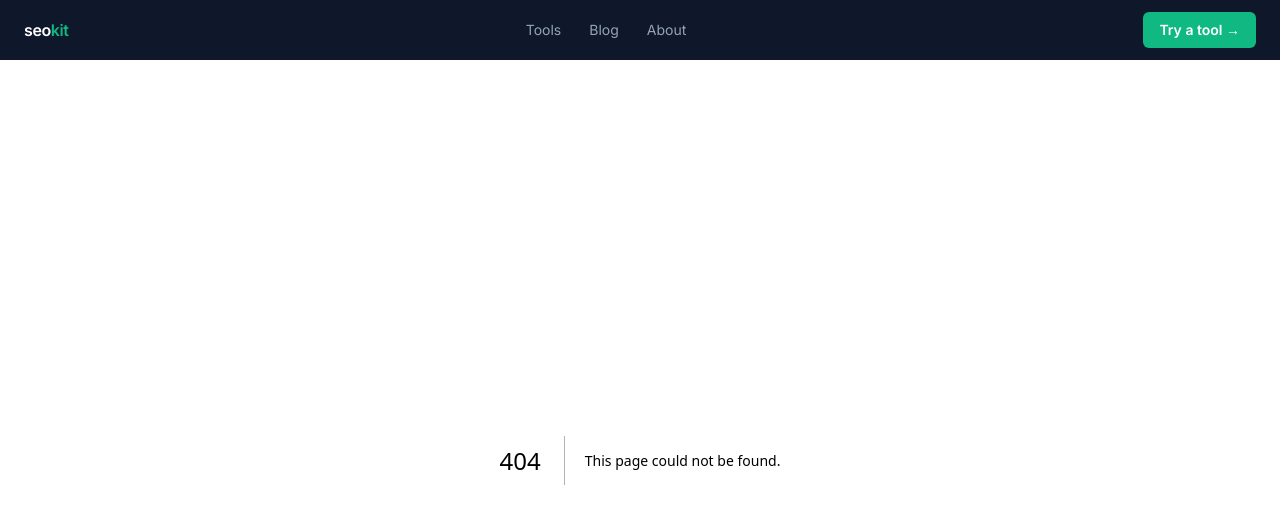
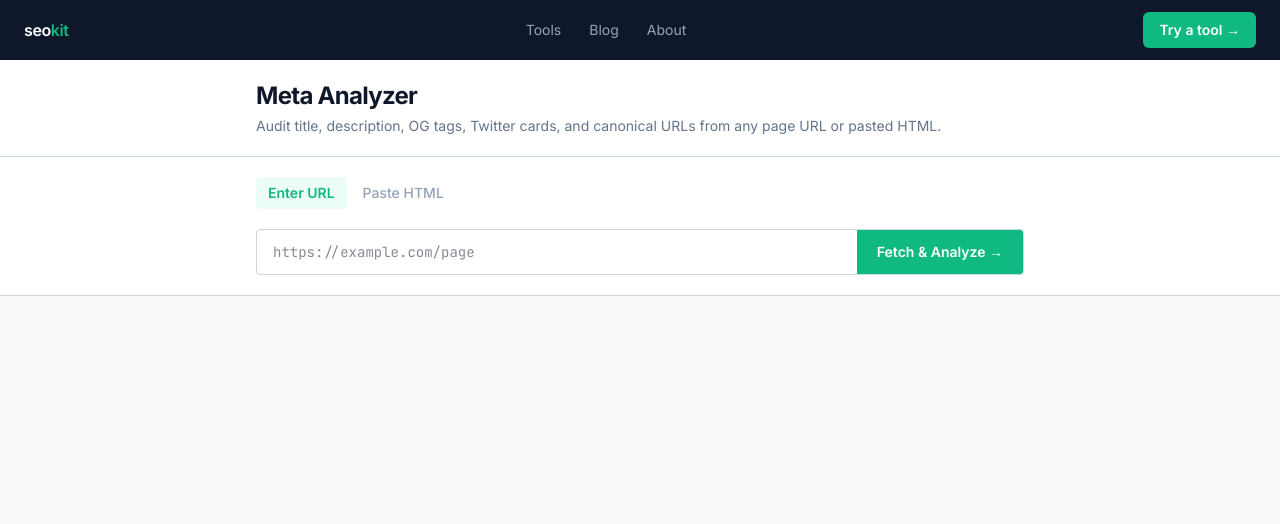
Before and after one commit to yarosheptab/seokit, a Next.js app: page /meta-analyzer in a window 1280 px wide. Before the commit this address had no page. Shown: the top 524 px of the page. Built offline with nearby package versions, Linux system fonts and the light colour scheme.

Commit message:
feat: task 6 - meta analyzer tool page

```diff
--- /dev/null
+++ b/app/meta-analyzer/page.tsx
@@ -0,0 +1,142 @@
+"use client";
+import { useState } from "react";
+import ToolLayout from "@/components/ToolLayout";
+import StatusBadge from "@/components/StatusBadge";
+import { parseMeta, MetaResult } from "@/lib/metaParser";
+
+const TABS = [
+  { key: "url", label: "Enter URL" },
+  { key: "html", label: "Paste HTML" },
+];
+
+export default function MetaAnalyzerPage() {
+  const [tab, setTab] = useState("url");
+  const [url, setUrl] = useState("");
+  const [html, setHtml] = useState("");
+  const [result, setResult] = useState<MetaResult | null>(null);
+  const [loading, setLoading] = useState(false);
+  const [error, setError] = useState("");
+
+  async function fetchAndAnalyze() {
+    if (!url) return;
+    setLoading(true); setError(""); setResult(null);
+    try {
+      const res = await fetch(`/api/fetch?url=${encodeURIComponent(url)}`);
+      if (!res.ok) {
+        const j = await res.json().catch(() => ({}));
+        setError(j.error ?? "Fetch failed");
+        return;
+      }
+      const text = await res.text();
+      setResult(parseMeta(text));
+    } catch {
+      setError("Network error");
+    } finally {
+      setLoading(false);
+    }
+  }
+
+  const inputArea = (
+    <>
+      {tab === "url" ? (
+        <div className="flex overflow-hidden rounded" style={{ border: "1px solid var(--border-2)" }}>
+          <input
+            type="url" value={url} onChange={(e) => setUrl(e.target.value)}
+            onKeyDown={(e) => e.key === "Enter" && fetchAndAnalyze()}
+            placeholder="https://example.com/page"
+            className="flex-1 px-4 py-3 text-sm outline-none bg-transparent"
+            style={{ fontFamily: "var(--font-mono)", color: "var(--fg)", minWidth: 0 }}
+          />
+          <button onClick={fetchAndAnalyze} disabled={loading}
+            className="px-5 py-3 text-sm font-semibold text-white"
+            style={{ background: "var(--accent)", border: "none", cursor: "pointer", whiteSpace: "nowrap" }}>
+            {loading ? "Fetching…" : "Fetch & Analyze →"}
+          </button>
+        </div>
+      ) : (
+        <div>
+          <textarea value={html} onChange={(e) => setHtml(e.target.value)}
+            placeholder="Paste full HTML or just <head> meta tags…" rows={6}
+            className="w-full rounded px-4 py-3 text-sm outline-none resize-y"
+            style={{ fontFamily: "var(--font-mono)", background: "var(--body-bg)", border: "1px solid var(--border-2)", color: "var(--fg)" }}
+          />
+          <div className="flex gap-2 mt-2">
+            <button onClick={() => { setError(""); setResult(parseMeta(html)); }}
+              disabled={loading}
+              className="px-4 py-2 text-sm font-semibold text-white rounded"
+              style={{ background: "var(--accent)", border: "none", cursor: "pointer" }}>
+              Analyze HTML →
+            </button>
+            <button onClick={() => { setHtml(""); setResult(null); }}
+              className="px-4 py-2 text-sm rounded"
+              style={{ border: "1px solid var(--border-2)", background: "transparent", color: "var(--muted-fg)", cursor: "pointer" }}>
+              Clear
+            </button>
+          </div>
+        </div>
+      )}
+      {error && (
+        <p className="mt-3 text-sm" style={{ color: "var(--score-red)" }}>{error}</p>
+      )}
+    </>
+  );
+
+  const resultsArea = result ? (
+    <div>
+      <p className="text-xs font-medium uppercase tracking-widest mb-4"
+        style={{ fontFamily: "var(--font-mono)", color: "var(--subtle)" }}>
+        Results
+      </p>
+      <div className="grid grid-cols-3 gap-3 mb-6">
+        {[
+          {
+            label: "Overall score",
+            value: `${result.score} / 100`,
+            color: result.score >= 80 ? "var(--accent)" : result.score >= 50 ? "var(--score-yellow)" : "var(--score-red)",
+          },
+          {
+            label: "Title length",
+            value: `${result.titleLength} chars`,
+            color: result.titleLength >= 50 && result.titleLength <= 60 ? "var(--accent)" : "var(--score-yellow)",
+            sub: "Ideal: 50–60",
+          },
+          {
+            label: "Description length",
+            value: `${result.descLength} chars`,
+            color: result.descLength >= 120 && result.descLength <= 160 ? "var(--accent)" : "var(--score-yellow)",
+            sub: "Ideal: 120–160",
+          },
+        ].map((c) => (
+          <div key={c.label} className="rounded p-4"
+            style={{ background: "var(--surface)", border: "1px solid var(--border-2)" }}>
+            <p className="text-xs mb-1" style={{ color: "var(--subtle)" }}>{c.label}</p>
+            <p className="text-lg font-bold" style={{ color: c.color }}>{c.value}</p>
+            {c.sub && <p className="text-xs mt-0.5" style={{ color: "var(--subtle)" }}>{c.sub}</p>}
+          </div>
+        ))}
+      </div>
+      <div className="rounded overflow-hidden" style={{ background: "var(--surface)", border: "1px solid var(--border-2)" }}>
+        {result.tags.map((tag, i) => (
+          <div key={tag.key} className="grid items-center gap-3 px-4 py-3"
+            style={{
+              gridTemplateColumns: "120px 1fr auto",
+              borderBottom: i < result.tags.length - 1 ? "1px solid var(--border)" : "none",
+            }}>
+            <span className="text-xs" style={{ fontFamily: "var(--font-mono)", color: "var(--subtle)" }}>{tag.key}</span>
+            <span className="text-sm font-medium truncate" style={{ color: "var(--fg)" }}>{tag.value}</span>
+            <StatusBadge status={tag.status} label={tag.note} />
+          </div>
+        ))}
+      </div>
+    </div>
+  ) : null;
+
+  return (
+    <ToolLayout
+      title="Meta Analyzer"
+      description="Audit title, description, OG tags, Twitter cards, and canonical URLs from any page URL or pasted HTML."
+      tabs={TABS} activeTab={tab} onTabChange={setTab}
+      inputArea={inputArea} resultsArea={resultsArea}
+    />
+  );
+}
```
